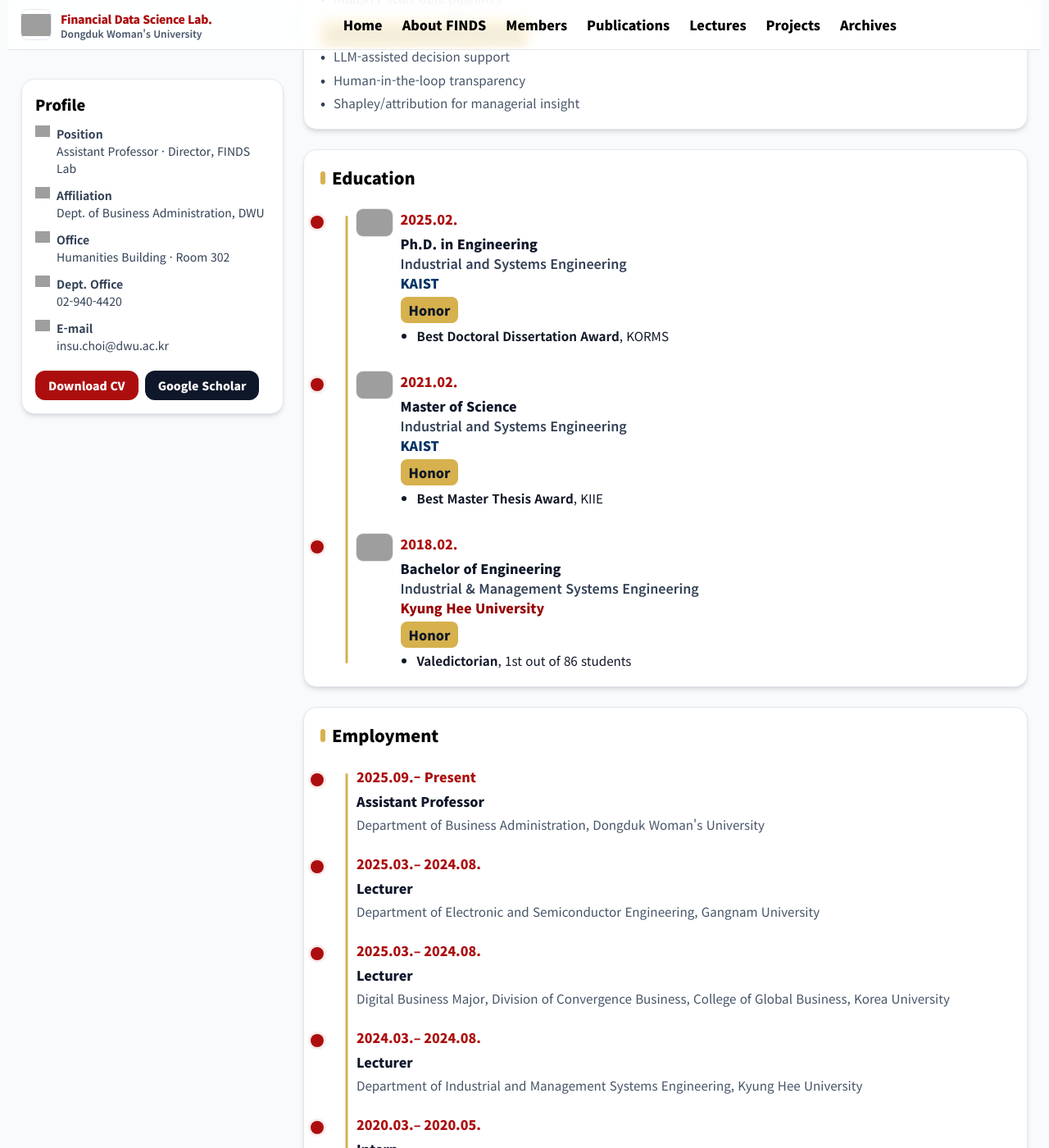
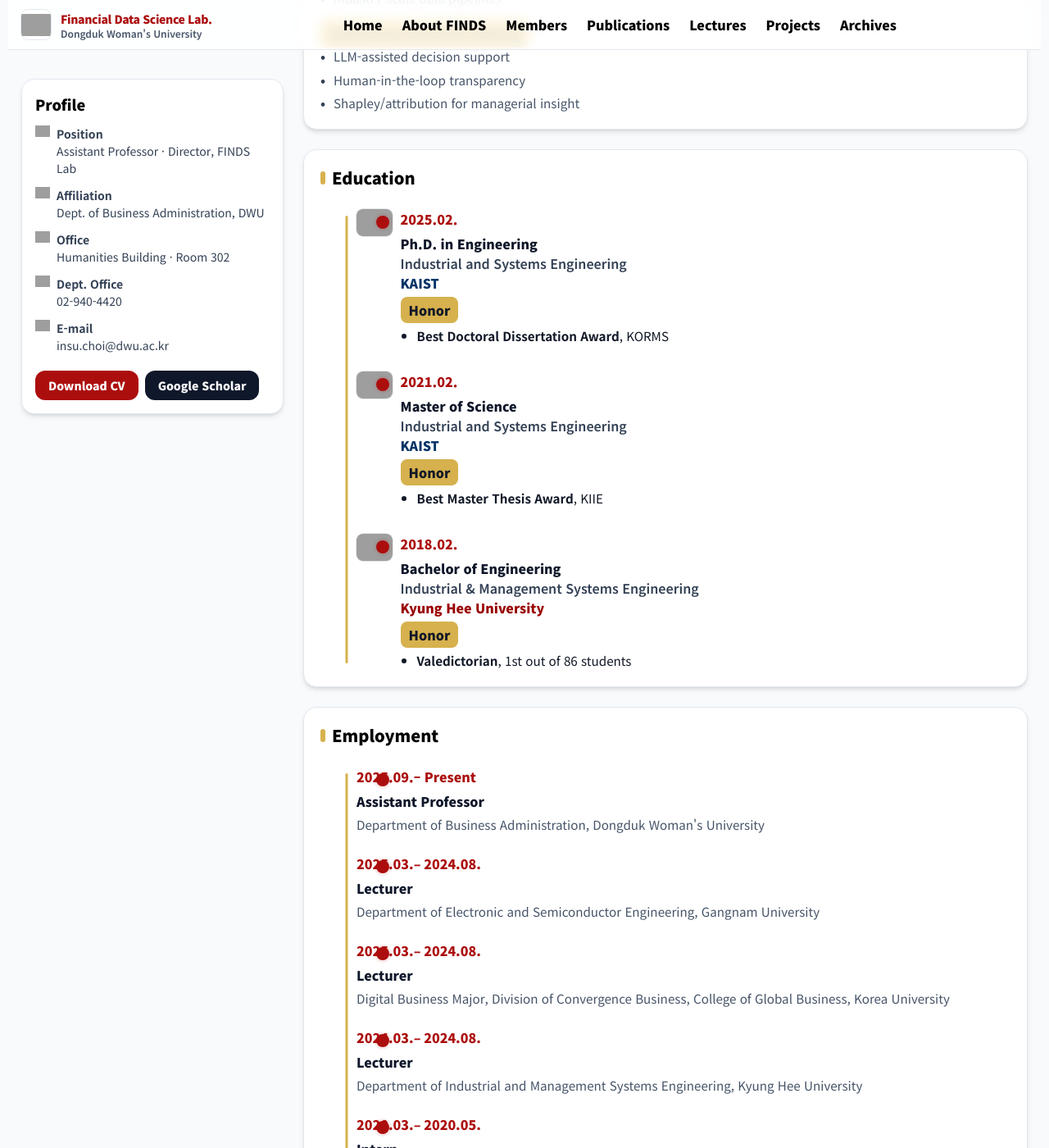
Before and after one commit to FinDS-Lab/site, a Jekyll site: the page built from members-director.html, in a window 1280 px wide and 1400 px high, scrolled down 2602 px. Shown: the whole window at 82% size. Built offline with Jekyll 4.4.1, drawn with Linux system fonts in a browser that asks for light colours; nearby versions of some CDN libraries; grey boxes are pictures that could not be loaded.

Commit message:
Update members-director.html

```diff
--- a/members-director.html
+++ b/members-director.html
@@ -92,7 +92,7 @@ permalink: /members-director.html
     --gold:#d6b14d;
     --year-size:16px;      /* 날짜 폰트 & bullet 지름 (약 +2pt) */
     --axis-x:2rem;         /* 골드 라인(center) x 위치 */
-    --dot-offset:-5rem;    /* bullet center = axis + offset (음수면 축보다 왼쪽) */
+    --dot-offset:0rem;    /* bullet center = axis + offset (음수면 축보다 왼쪽) */
   }
 
   /* 타임라인: bullet은 왼쪽, 황금색 선은 그보다 오른쪽(뒤) — 겹치도록 */
```
